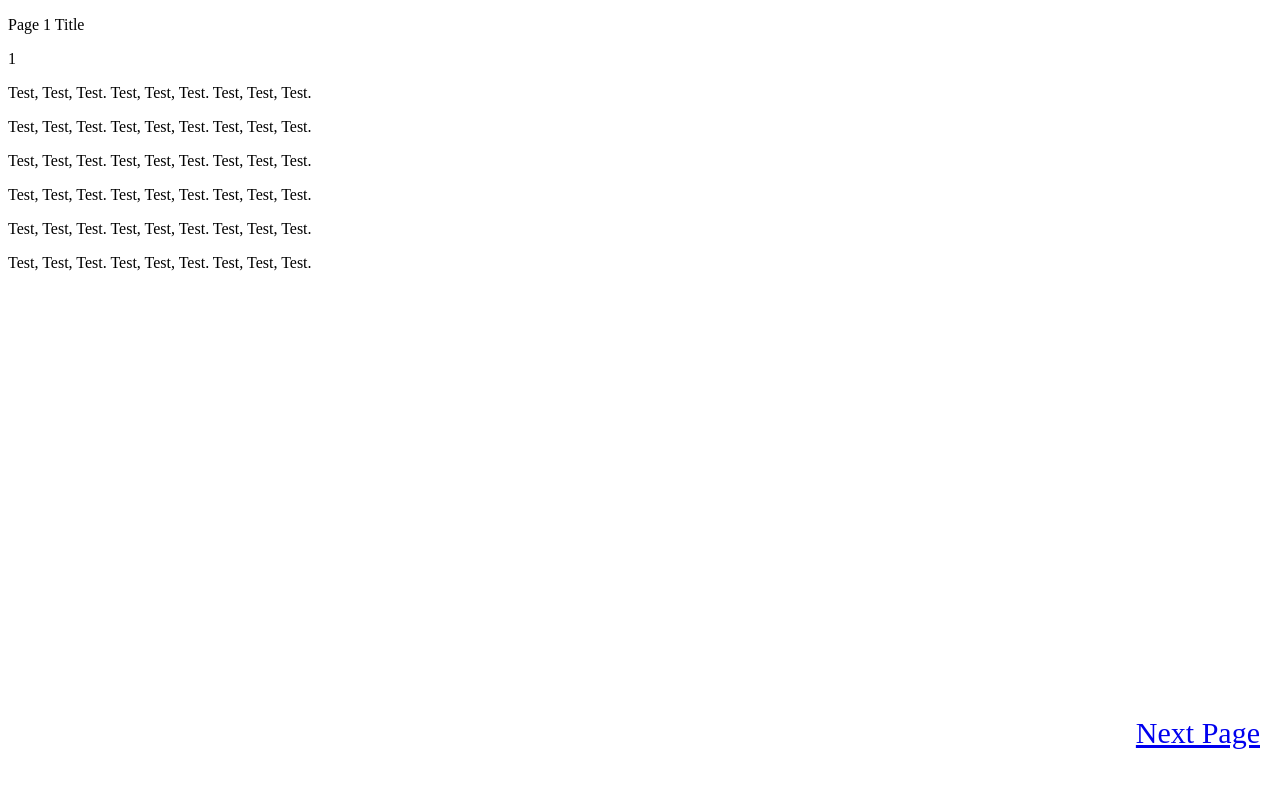
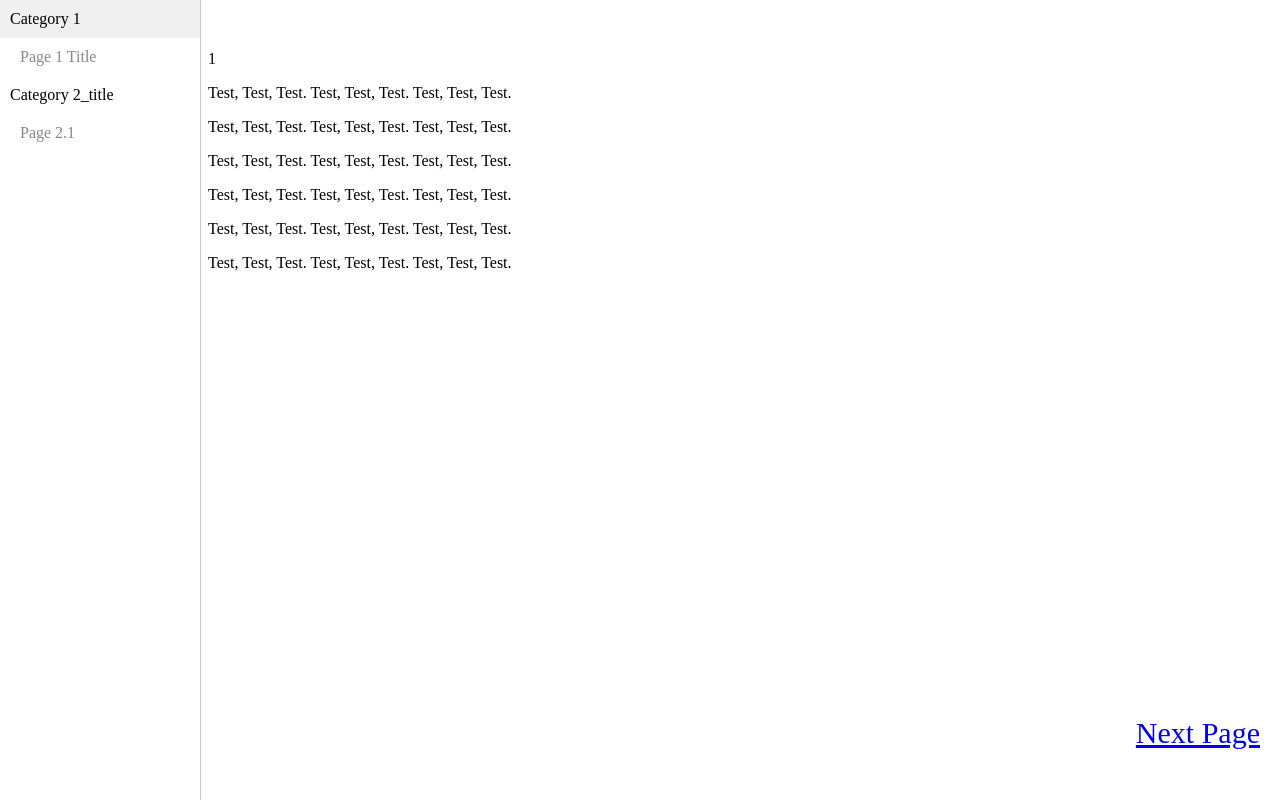
Before and after one commit to arXiv/accessible_submission_ui, a Flask app: page / in a window 1280 px wide. Run offline with Flask 3, Linux system fonts and the light colour scheme.

Commit message:
LeftSIde Bar

```diff
--- a/app.py
+++ b/app.py
@@ -16,10 +16,16 @@ page_titles = {
     'page12': 'Page 12 Title',
 }
 
+categories_names = {
+    'category1': 'Category 1_title',
+    'category2': 'Category 2_title',
+    'category3': 'Category 3_title',
+}
+
 
 @app.route('/')
 def page1():
-    return render_template('page1.html', page_titles=page_titles, page_title=page_titles['page1'])
+    return render_template('page1.html', page_titles=page_titles, page_title=page_titles['page1'], categories_names=categories_names)
 
 @app.route('/page2/')
 def page2():
--- /dev/null
+++ b/static/css/nav.css
@@ -0,0 +1,58 @@
+.left-sidebar {
+    position: fixed;
+    top: 0;
+    left: 0;
+    bottom: 0;
+    width: 200px; /* adjust the width as needed */
+    background-color: #fff; /* set the background color as needed */
+    border-right: 1px solid #ccc; /* add a border to the right side for separation */
+    overflow-y: auto; /* add scrollbars if necessary */
+  }
+
+  .content{
+    margin-left: 200px;
+  }
+
+  .page-categories {
+    list-style: none;
+    margin: 0;
+    padding: 0;
+  }
+
+  .page-categories li {
+    margin: 0;
+    padding: 0;
+  }
+
+  .page-categories a {
+    display: block;
+    padding: 10px;
+    color: #000; /* set the link color as needed */
+    text-decoration: none;
+  }
+
+  .page-categories a:hover {
+    background-color: #f0f0f0; /* set the background color when hovering over a link */
+  }
+
+  .page-names {
+    list-style: none;
+    margin: 0;
+    padding: 0;
+  }
+
+  .page-names li {
+    margin: 0;
+    padding: 0;
+  }
+
+  .page-names a {
+    display: block;
+    padding: 10px 20px;
+    color: #888; /* set the link color as needed */
+    text-decoration: none;
+  }
+
+  .page-names a:hover {
+    background-color: #f0f0f0; /* set the background color when hovering over a link */
+  }
--- a/templates/page1.html
+++ b/templates/page1.html
@@ -5,12 +5,29 @@
     <meta name="viewport" content="width=device-width, initial-scale=1.0" />
     <title>{{ page_title }}</title>
     <link rel="stylesheet" href="{{ url_for('static', filename='css/styles.css') }}" />
+    <link rel="stylesheet" href="{{ url_for('static', filename='css/nav.css') }}" />
 
   </head>
   <body>
     <nav class="breadcrumb">
       <ul>
         <li class="current-page">{{ page_title }}</li>
+      </ul>
+    </nav>
+    <nav class="left-sidebar">
+      <ul class="page-categories">
+        <li>
+          <a href="#">Category 1</a>
+          <ul class="page-names">
+            <li><a>{{ page_title }}</a></li>
+          </ul>
+        </li>
+        <li>
+          <a href="#">{{ categories_names['category2'] }}</a>
+          <ul class="page-names">
+            <li><a href="#">Page 2.1</a></li>
+          </ul>
+        </li>
       </ul>
     </nav>
 
```
Also changed, not shown: README.md.
